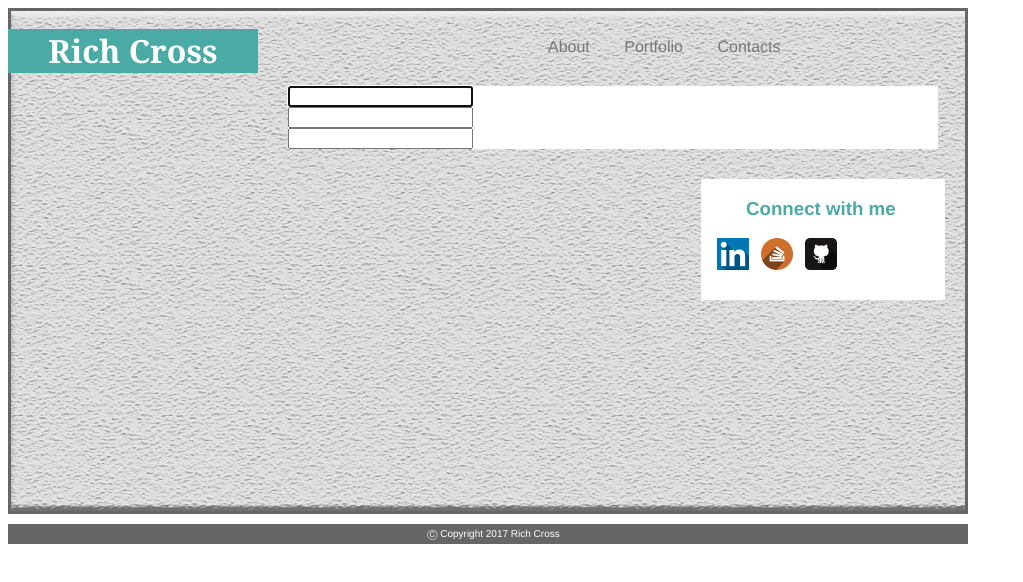
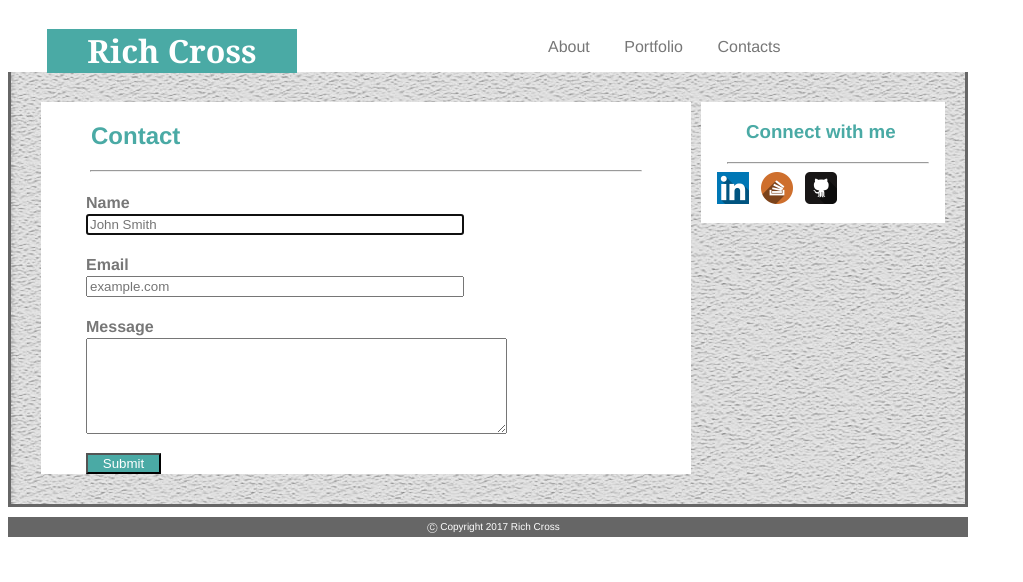
Before and after one commit to richwesley/Basic-Portfolio, a plain HTML site: page contact.html in a window 1280 px wide. Shown: the whole page, without its empty margins (0-1023 px from the left). Drawn offline with Linux system fonts and the light colour scheme.

Commit message:
Afternoon update

```diff
--- a/assets/css/style.css
+++ b/assets/css/style.css
@@ -21,6 +21,8 @@ h1 {
 	font-family: Cambria, "Times", "Times New Roman", serif;
 	background-color: #4AAAA5;
 	height: 44px;
+	margin-left: 39px;
+	margin-bottom: -1px;
 }
 
 body {
@@ -37,7 +39,7 @@ img {
 section {
 	background-image: url(../images/Background-Texture.jpg);
 	border: 3px solid #666666;
-	height: 500px
+	height: auto;
 
 
 }
@@ -69,11 +71,11 @@ aside {
 
 article {
 	width: 650px;
-	display: inline-block;
 	background-color: #ffffff;
 	margin-top: 30px;
 	margin-left: 30px;
-
+	display: inline-block;
+	margin-bottom: 30px;
 }
 
 footer {
@@ -114,4 +116,21 @@ h3  {
 }
 form {
 	width: 650px;
+	margin-left: 45px;
 }
+#button {
+	margin-top: 15px;
+	background-color: #4aaaa5;
+	color: #ffffff;
+	width: 75px;
+	-webkit-box-shadow: 0px 0px;
+	box-shadow: 0px 0px;
+}
+
+h4 {
+	padding-bottom: 1px;
+	margin-bottom: 1px;
+}
+input {
+	width: 370px;
+}
--- a/contact.html
+++ b/contact.html
@@ -15,18 +15,37 @@
 			<a href="portfolio.html">Portfolio</a>
 			<a href="contact.html">Contacts</a>
 		</nav>
+	</header>
+
 	 <section>
 		<article>
+			<h2>Contact</h2>
+			<hr width="550">
+
  			<form>
-  			<input type="text" name="name" autocomplete="Name" autofocus required />
-  			<br>
-  			<input type="email" name="example.com" required />
-  			<br>
-  			<input type="text" />
+ 				<div>
+ 					<h4>Name</h4>
+  					<input type="text" placeholder="John Smith" autofocus required />
+  				</div>
+
+				<div>
+					<h4>Email</h4>
+  					<input type="email" placeholder="example.com" required />
+  				</div>
+
+  				<div>
+  					<h4>Message</h4>
+  					<textarea cols="50" rows="6" name="comment"></textarea>
+  				</div>
+
+  				<div>
+  					<input type="submit" value="Submit" id="button">
+  				</div>
   			</form>
  		 </article>
 	<aside>
   	<h3>Connect with me</h3>
+  	<hr width="200">
   	<a href="https://www.linkedin.com/in/rich-wesley-cross/">
   		<img src="assets/images/linkedin.png" width="32" height="32" alt=""/>
 	</a>
@@ -44,6 +63,5 @@
   <footer>
     <p> Ⓒ Copyright 2017 Rich Cross</p>
   </footer>
-	</header>
 	</body>
 </html>
```
Also changed, not shown: index.html (+1 -1 lines), portfolio.html (+30 -3 lines). Lines whose indentation alone changed are shown as unchanged.
